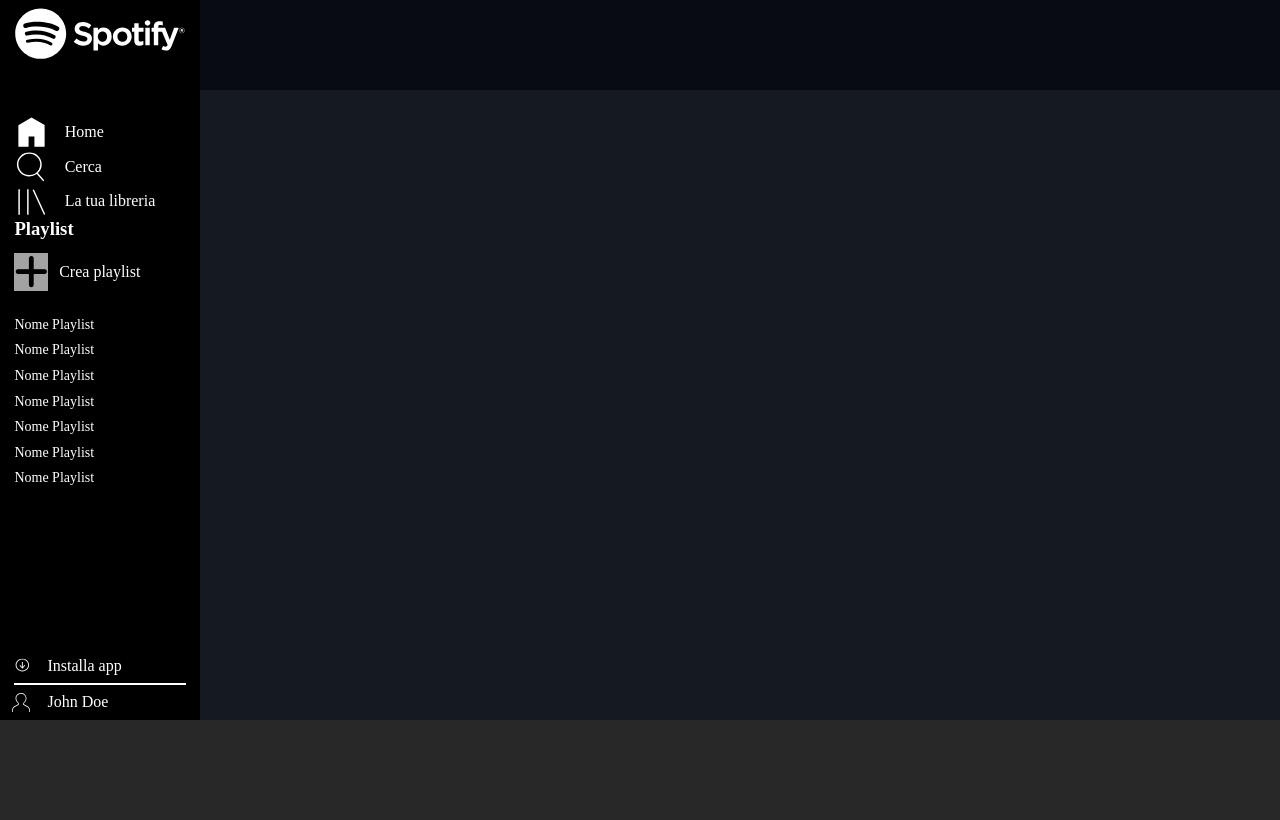
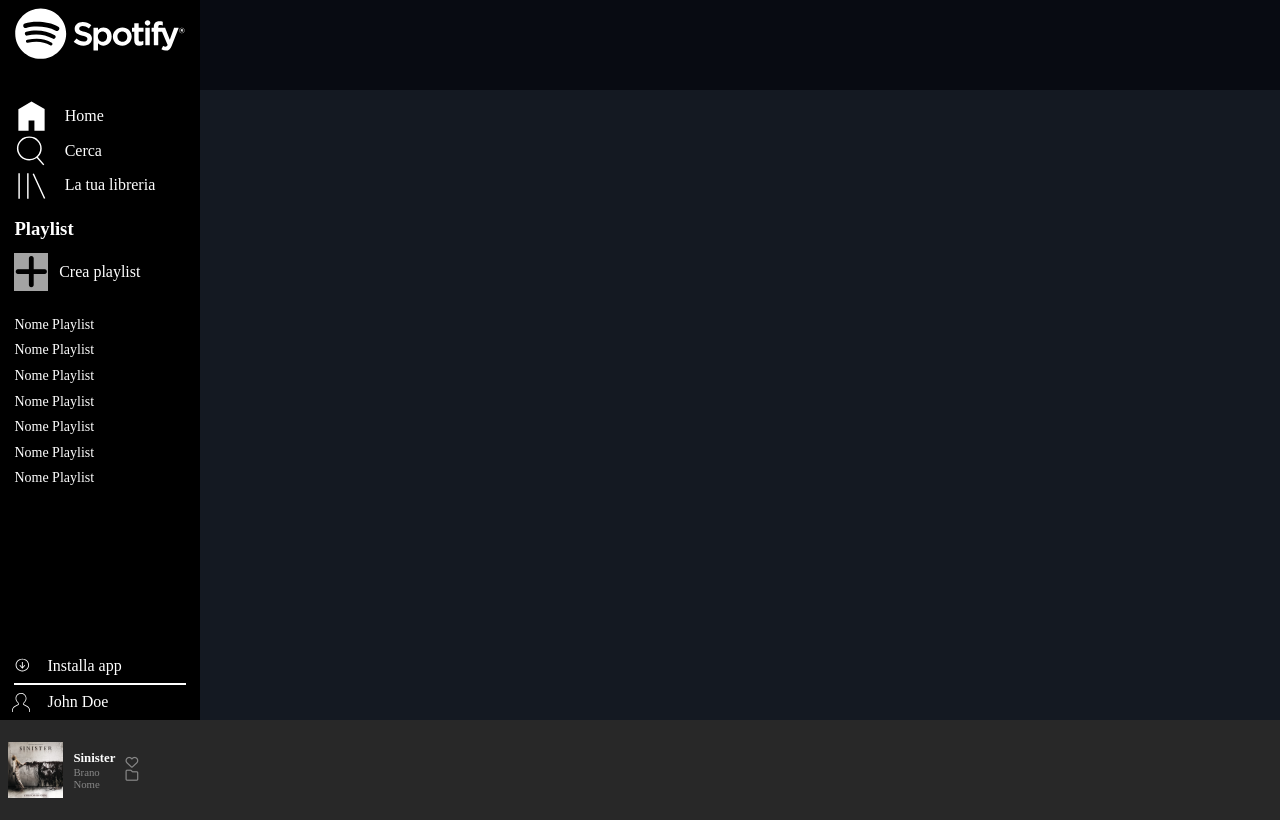
Before and after one commit to federicodececco/html-css-spotifyweb, a plain HTML site: page index.html in a window 1280 px wide. Drawn offline with Linux system fonts and the light colour scheme.

Commit message:
add: section info

```diff
--- a/css/style.css
+++ b/css/style.css
@@ -25,6 +25,7 @@ main.container > div > div {
 }
 body {
   height: 100vh;
+  background-color: #141922;
 }
 body > div:first-of-type {
   display: flex;
@@ -60,7 +61,7 @@ header {
 header span {
   display: none;
 }
-.top{
+.top {
   padding-bottom: 1rem;
 }
 .playlist {
@@ -119,6 +120,39 @@ Footer
 footer {
   height: 6.25rem;
   background-color: #282828;
+  align-items: center;
+  display: flex;
+}
+footer img {
+  width: 100%;
+  display: block;
+}
+.info,
+.volume {
+}
+
+.info {
+  max-width: 30%;
+  max-height: 100%;
+  display: flex;
+  padding: 0.9375rem 0.5rem;
+  gap: 0.6375rem;
+  color: #878787;
+  font-size: 0.675rem;
+  align-items: center;
+}
+.info h5 {
+  color: white;
+  font-size: 0.8rem;
+}
+.song-title {
+}
+.info > div:first-of-type {
+  max-width: 15%;
+}
+.info > div:last-of-type i {
+  display: block;
+  font-size: 0.8rem;
 }
 
 /*---------------------------
--- a/index.html
+++ b/index.html
@@ -27,8 +27,8 @@
         <!-- top and playlist section -->
         <section>
           <!-- top  -->
-          <section>
-            <div class="top">
+          <section class="top">
+            <div>
               <div class="logo">
                 <img src="./img/logo-small.svg" alt="" /><img
                   src="./img/logo.svg"
@@ -79,6 +79,24 @@
         <div></div>
       </main>
     </div>
-    <footer></footer>
+    <footer>
+      <!-- song info section -->
+      <section class="info">
+        <div><img src="./img/sinister.jpeg" alt="" /></div>
+        <div>
+          <h5>Sinister</h5>
+          <p>Brano</p>
+          <p>Nome</p>
+        </div>
+        <div>
+          <i class="fa-regular fa-heart"></i>
+          <i class="fa-regular fa-folder"></i>
+        </div>
+      </section>
+      <!-- commands section -->
+      <section class="command"></section>
+      <!-- volume section -->
+      <section class="volume"></section>
+    </footer>
   </body>
 </html>
```
